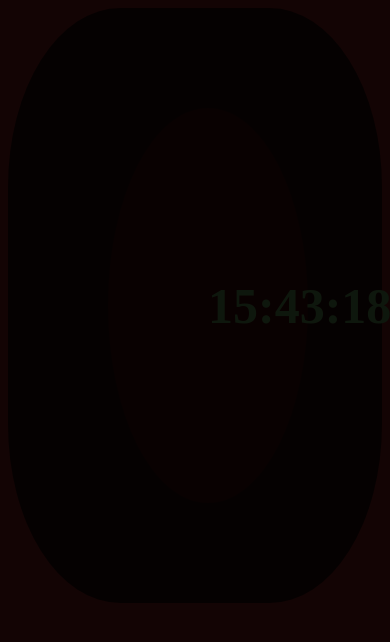
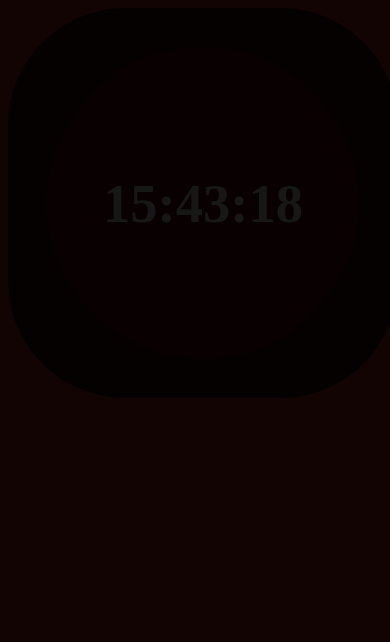
Before and after one commit to tannax/smartWatch, a plain HTML site: page index.html in a window 390 px wide. Drawn offline with Linux system fonts and the light colour scheme.

Commit message:
Update circlestyles.css for better responsiveness

```diff
--- a/css/circlestyles.css
+++ b/css/circlestyles.css
@@ -1,16 +1,40 @@
 /* Circle Area and Color */
 .outercirclearea {
-    background-color: var(--bgColor, rgba(22, 2, 2, 0.8)); /* Default to original color if --bgColor is not set */
-    padding: 100px;
+    background-color: var(--bgColor, rgba(22, 2, 2, 0.8));
+    /* Default to original color if --bgColor is not set */
+    padding: 10vw;
+    /* Scales padding with the viewport width */
     border-radius: 30%;
     animation: fadeInUp 2s ease-in-out;
     filter: brightness(0.1);
+
+    /*  responsive behavior */
+    display: flex;
+    justify-content: center;
+    align-items: center;
+    width: 80vw;
+    /* Make width relative to viewport */
+    max-width: 500px;
+    /* Limit maximum size */
+    height: auto;
+    margin: auto;
 }
 
 .innercirclearea {
-    background-color: var(--bgColor, rgba(219, 0, 0, 0.2)); /* Default to original color if --bgColor is not set */
-    padding: 100px;
+    background-color: var(--bgColor, rgba(219, 0, 0, 0.2));
+    /* Default to original color if --bgColor is not set */
+    padding: 10vw;
     border-radius: 50%;
+    /* Ensure it remains centered and scales */
+    display: flex;
+    flex-direction: column;
+    justify-content: center;
+    align-items: center;
+    width: 60vw;
+    max-width: 300px;
+    /* Maximum size for smaller screens */
+    height: 60vw;
+    max-height: 300px;
 }
 
 /* Hover effect */
@@ -21,6 +45,16 @@
     filter: brightness(120%);
     animation: hoverAnimation 0.5s ease-in-out, pulse 3s infinite alternate;
 }
+
+/* Responsive typography for clock */
+#clock {
+    font-size: 14vw;
+    /* Scales with viewport width */
+    color: #ffffff;
+    margin: 0;
+}
+
+
 /*Cool effects*/
 @keyframes fadeInUp {
     from {
```
